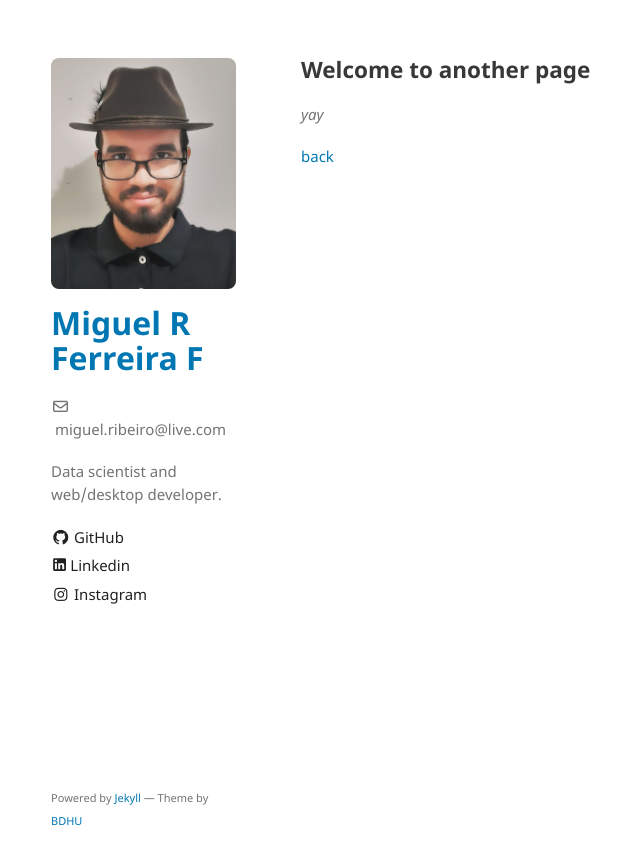
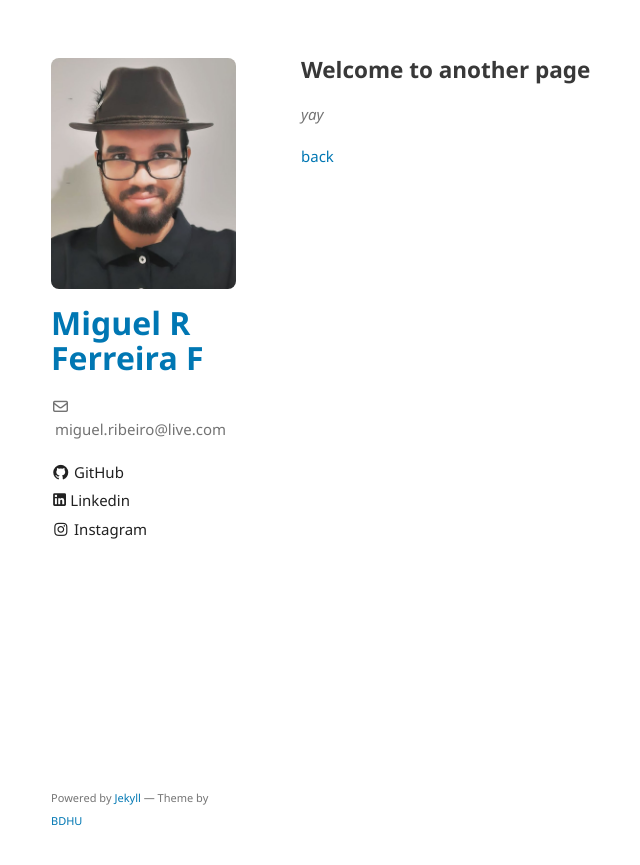
Before and after one commit to miguelrferreiraf/miguelrferreiraf.github.io, a Jekyll site: the page built from another-page.md, in a window 1280 px wide. Shown: the top 865 px of the page, without its empty margins (159-799 px from the left). Built offline with Jekyll 4.4.1, drawn with Linux system fonts in a browser that asks for light colours; the repository's description, which GitHub fills in, is left out; our own code applies the rules of GitHub Pages for plain Markdown files.

Commit message:
Update _config.yml

```diff
--- a/_config.yml
+++ b/_config.yml
@@ -1,7 +1,7 @@
 title: Miguel R Ferreira F
 logo: /assets/img/me.jpeg
 email: miguel.ribeiro@live.com
-description: Data scientist and web/desktop developer.
+description:
 show_downloads: false
 google_analytics: G-ZLK2GHB055
 color-scheme: auto
```
